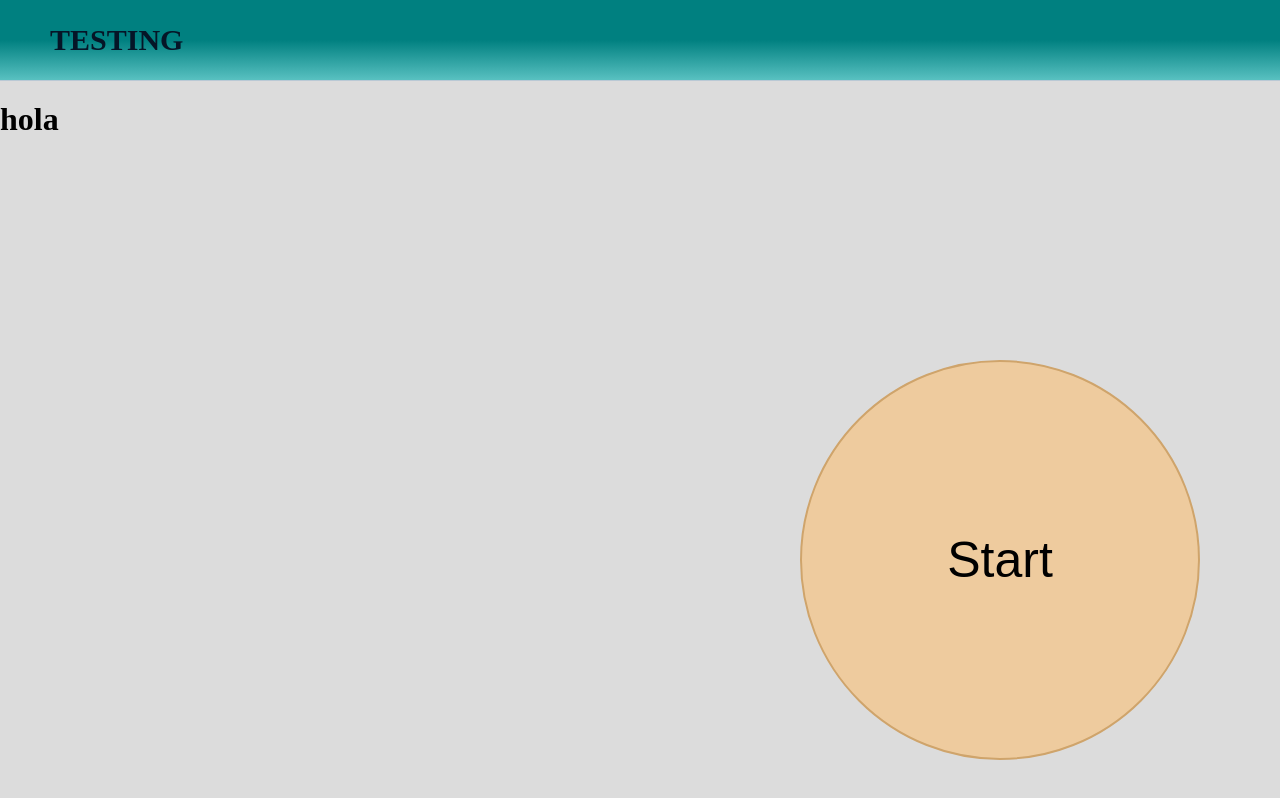
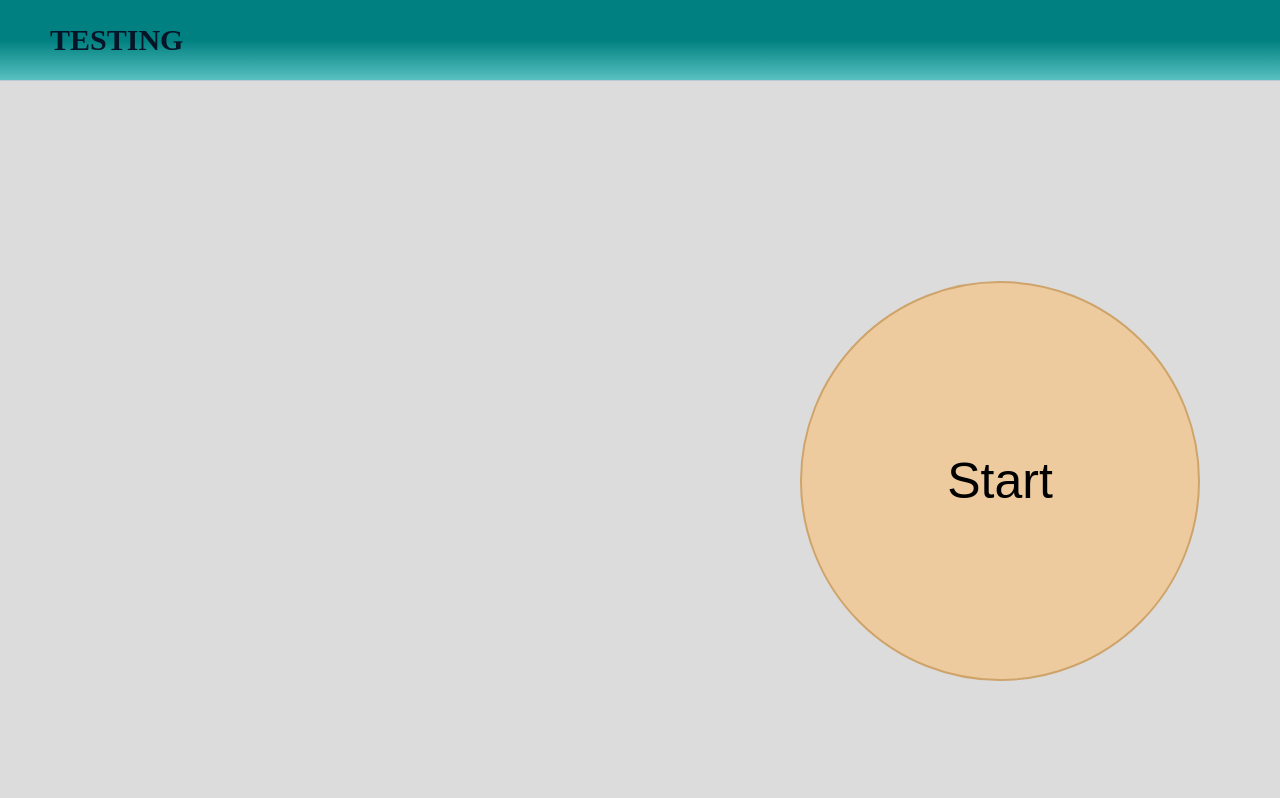
Before and after one commit to kevinnseri/testing, a React (Create React App) app: page / in a window 1280 px wide. Built offline with nearby package versions, Linux system fonts and the light colour scheme.

Commit message:
rollback

```diff
--- a/src/counter/App.js
+++ b/src/counter/App.js
@@ -28,7 +28,7 @@ function App() {
       <div className='navBar'>
         <span className='title'>TESTING</span>
       </div>
-<h1>hola</h1>
+
       <div style={{ position: 'absolute', margin: '0', padding: '0' }}>
         <button
           className='counterButton'
```
